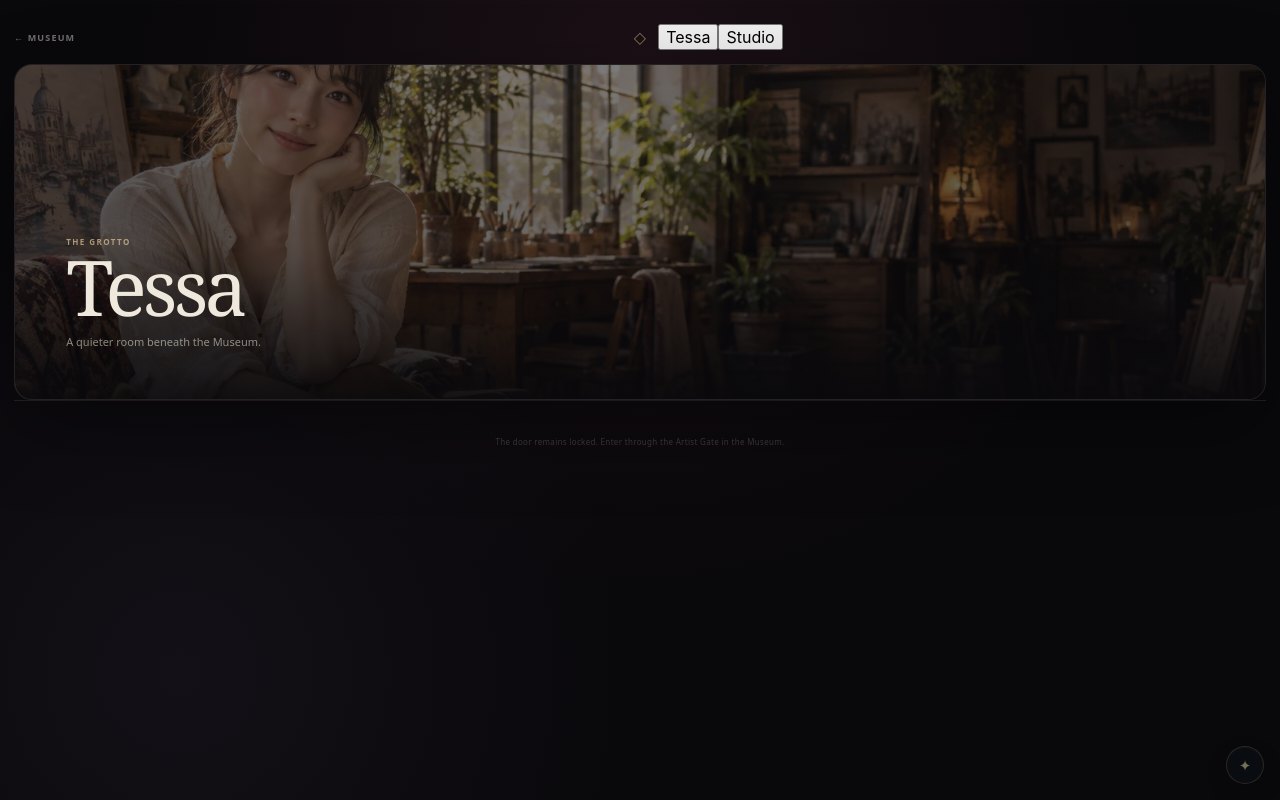
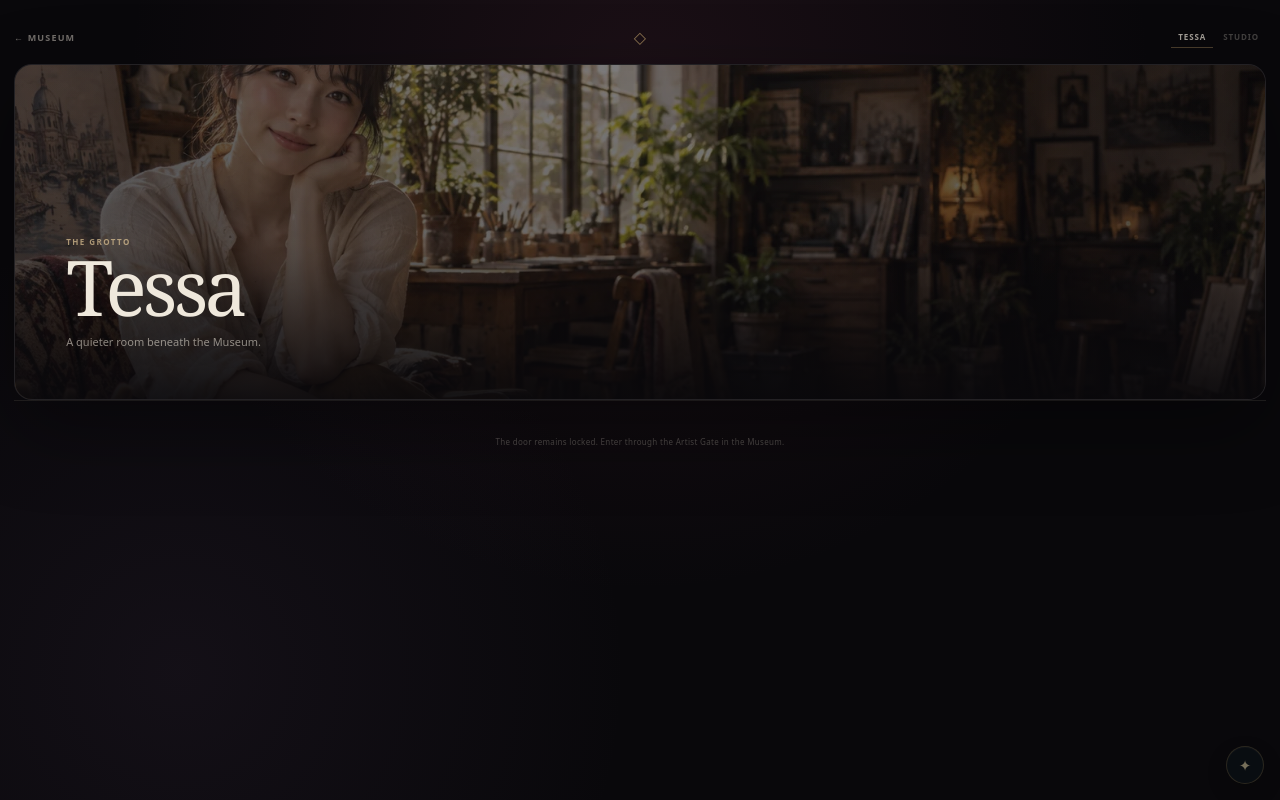
Before and after one commit to MadWizardArt/wizard-os, a Next.js app: page /grotto in a window 1280 px wide. Built offline with nearby package versions, Linux system fonts and the light colour scheme.

Commit message:
Style quiet Studio controls

```diff
--- a/app/grotto/grotto.module.css
+++ b/app/grotto/grotto.module.css
@@ -44,6 +44,33 @@
   font: 400 16px/1 Georgia, serif;
 }
 
+.spaceSwitch {
+  justify-self: end;
+  display: flex;
+  align-items: center;
+  gap: 3px;
+}
+
+.spaceSwitch button {
+  padding: 6px 7px;
+  border: 0;
+  border-bottom: 1px solid transparent;
+  background: transparent;
+  color: rgba(239,232,220,.25);
+  cursor: pointer;
+  font: 700 8px/1 system-ui, sans-serif;
+  letter-spacing: .11em;
+  text-transform: uppercase;
+}
+
+.spaceSwitch button:hover,
+.spaceSwitch button:focus-visible,
+.spaceSwitch button.spaceActive {
+  color: rgba(239,232,220,.68);
+  border-bottom-color: rgba(185,154,102,.36);
+  outline: none;
+}
+
 .hero {
   position: relative;
   min-height: 42vh;
@@ -53,6 +80,24 @@
   border-radius: 18px;
   background: #111016;
   box-shadow: 0 28px 80px rgba(0, 0, 0, .38);
+}
+
+.studioHero {
+  background:
+    radial-gradient(circle at 62% 30%, rgba(128, 86, 109, .24), transparent 23rem),
+    radial-gradient(circle at 34% 72%, rgba(75, 66, 111, .16), transparent 25rem),
+    linear-gradient(145deg, #111016, #09080b 72%);
+}
+
+.studioHero::after {
+  content: "";
+  position: absolute;
+  inset: 0;
+  opacity: .24;
+  background:
+    linear-gradient(90deg, transparent 0 49.8%, rgba(239,232,220,.025) 50%, transparent 50.2%),
+    linear-gradient(0deg, transparent 0 49.8%, rgba(239,232,220,.018) 50%, transparent 50.2%);
+  background-size: 120px 120px;
 }
 
 .heroImage {
@@ -214,6 +259,47 @@
   margin: 0 auto;
 }
 
+.studioField {
+  display: grid;
+  gap: 8px;
+  margin-bottom: 18px;
+}
+
+.studioField > span {
+  color: rgba(239,232,220,.34);
+  font: 700 8px/1 system-ui, sans-serif;
+  letter-spacing: .12em;
+  text-transform: uppercase;
+}
+
+.studioField textarea {
+  width: 100%;
+  min-height: 132px;
+  box-sizing: border-box;
+  padding: 14px 15px;
+  resize: vertical;
+  border: 1px solid rgba(237,222,202,.085);
+  border-radius: 12px;
+  background: rgba(255,255,255,.018);
+  color: rgba(239,232,220,.82);
+  outline: none;
+  font: 400 12px/1.65 system-ui, sans-serif;
+}
+
+.studioField textarea:focus {
+  border-color: rgba(185,154,102,.3);
+  background: rgba(255,255,255,.025);
+}
+
+.studioField textarea::placeholder {
+  color: rgba(239,232,220,.18);
+}
+
+.studioFieldSecondary textarea {
+  min-height: 78px;
+  color: rgba(239,232,220,.52);
+}
+
 .choiceGroup {
   display: grid;
   grid-template-columns: 90px 1fr;
@@ -260,19 +346,28 @@
   border: 1px solid rgba(185,154,102,.22);
   border-radius: 999px;
   background: rgba(185,154,102,.06);
-  color: rgba(239,232,220,.42);
+  color: rgba(239,232,220,.62);
+  cursor: pointer;
   font: 700 8px/1 system-ui, sans-serif;
   letter-spacing: .15em;
   text-transform: uppercase;
 }
 
+.generate:hover:not(:disabled),
+.generate:focus-visible:not(:disabled) {
+  border-color: rgba(185,154,102,.42);
+  background: rgba(185,154,102,.1);
+  outline: none;
+}
+
 .generate:disabled {
+  opacity: .38;
   cursor: default;
 }
 
 .connectionNote {
   margin: 9px 0 0;
-  color: rgba(239,232,220,.22);
+  color: rgba(239,232,220,.28);
   font: 500 8px/1.4 system-ui, sans-serif;
   letter-spacing: .04em;
   text-align: center;
@@ -415,6 +510,19 @@
     padding: 12px 0;
   }
 
+  .studioField textarea {
+    min-height: 118px;
+  }
+
+  .studioFieldSecondary textarea {
+    min-height: 72px;
+  }
+
+  .spaceSwitch button {
+    padding-inline: 5px;
+    font-size: 7px;
+  }
+
   .prev { left: 8px; }
   .next { right: 8px; }
 }
```
